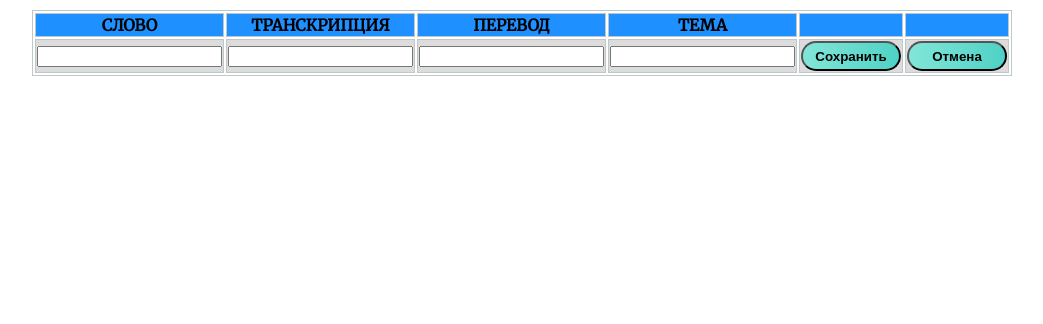
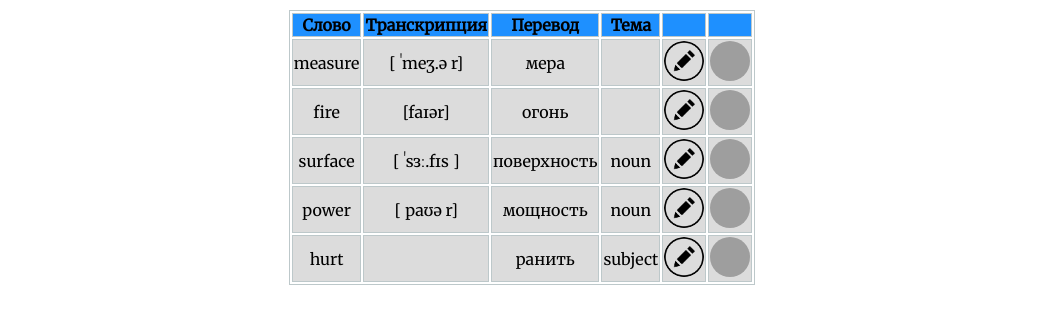
Before and after one commit to your-m1nd/cards, a React (Create React App) app: page /training in a window 1280 px wide. Shown: the top 324 px of the page, without its empty margins (118-1161 px from the left). Built offline with nearby package versions, Linux system fonts and the light colour scheme; grey boxes are pictures that could not be loaded; a web font is replaced by a local one.

Commit message:
add arrows to slider, change settings to slider, change learning table

```diff
--- a/src/components/comps/Card/Card.jsx
+++ b/src/components/comps/Card/Card.jsx
@@ -13,7 +13,7 @@ const onClick = (id) => {
 
 return (
 <section>
-<button className='arrow-left'></button>
+
 
   <div className={selectedId === id ?'card ' + (isSelected ? 'selected' :'card') : 'card'} key={id} onClick={()=>{onClick(id)}} >
     <h2 className='card__title'>{english}</h2>
@@ -22,7 +22,7 @@ return (
     <Button className={'card__button' ? 'open' : 'card__button'} name={'Показать перевод'}/>
     {selectedId === id ? <p className='card__translation'>{russian}</p> : <p className='card__translation'></p>}
   </div>
-    <button className='arrow-right'></button>
+
   </section>
 
 )
--- a/src/components/comps/Slider/SimpleSlider.jsx
+++ b/src/components/comps/Slider/SimpleSlider.jsx
@@ -1,16 +1,60 @@
-import React, { Component } from "react";
+import React from "react";
 import Slider from "react-slick";
+import "slick-carousel/slick/slick.css";
+import "slick-carousel/slick/slick-theme.css";
 import './style.css';
-import Card from '../Card/Card';
+//import Card from '../Card/Card';
 
-export default class SimpleSlider extends Component {
-  render() {
+function NextArrow(props) {
+  const { className, onClick } = props;
+  return (
+    <div
+      className={className}
+      style={{ display: "block", background: "black", right: 0 }}
+      onClick={onClick}
+    />
+  );
+}
+
+function PrevArrow(props) {
+  const { className, onClick } = props;
+  return (
+    <div
+      className={className}
+      style={{display: "block", background: "black", left: 0 }}
+      onClick={onClick}
+    />
+  );
+}
+
+
+function SimpleSlider () {
+
     const settings = {
       dots: true,
       infinite: true,
       speed: 500,
       slidesToShow: 1,
-      slidesToScroll: 1
+      slidesToScroll: 1,
+      nextArrow: <NextArrow />,
+      prevArrow: <PrevArrow />,
+      initialSlide: 0,
+      responsive: [
+        {
+          breakpoint: 1024,
+          settings: {
+            slidesToShow: 1,
+            slidesToScroll: 1,
+          }
+        },
+        {
+          breakpoint: 768,
+          settings: {
+            slidesToShow: 1,
+          }
+        },
+
+      ]
     };
 
 
@@ -19,7 +63,7 @@ export default class SimpleSlider extends Component {
         <h2> Single Item</h2>
         <Slider {...settings}>
           <div>
-          <Card/>
+        1
           </div>
           <div>
             <h3>2</h3>
@@ -39,5 +83,7 @@ export default class SimpleSlider extends Component {
         </Slider>
       </div>
     );
-  }
-}
+
+    }
+
+    export default SimpleSlider;
--- a/src/components/pages/Training/Training.jsx
+++ b/src/components/pages/Training/Training.jsx
@@ -1,9 +1,9 @@
 import React from 'react';
-import DataList from '../../views/DataList/DataList';
+import Table from '../../views/DataList/Table';
 
 function Training() {
     return <React.Fragment>
-    <DataList />
+    <Table />
     </React.Fragment>
 }
 
--- a/src/components/views/DataList/DataList.jsx
+++ b/src/components/views/DataList/DataList.jsx
@@ -37,6 +37,7 @@ function DataList() {
      {data2}
   </tbody>
 </table>}
+
 {isSave && <table>
      <tr>
         <th>СЛОВО</th>
--- /dev/null
+++ b/src/components/views/DataList/Table.jsx
@@ -0,0 +1,125 @@
+import React, {useState} from 'react';
+import './DataList.scss';
+import Data from '../../comps/Data/Data.json';
+
+const data = JSON.stringify(Data);
+const data1 = JSON.parse(data);
+
+function Table() {
+
+    const [isEdit, setIsEdit] = useState(false);
+    const [isSave, setIsSave] = useState(false);
+
+
+    const [InputEnglish, setInputEnglish] = useState('');
+    const [InputTranscription, setInputTranscription] = useState('');
+    const [InputRussian, setInputRussian] = useState('');
+    const [InputTags, setInputTags] = useState('');
+
+    let data2 = data1.map((data1) => {
+       return <tr key={data1.id}>
+          <td>{data1.english}</td>
+          <td>{data1.transcription}</td>
+          <td>{data1.russian}</td>
+          <td>{data1.tags}</td>
+          <td><button onClick={()=>{setIsEdit(true)}} className='edit-button'></button></td>
+          <td><button onClick={()=>{setIsSave(true)}} className='delete-button'></button></td>
+              </tr>;
+    });
+
+    return <React.Fragment>
+
+
+      {!isEdit &&
+    <table>
+       <thead>
+          <tr>
+             <th>Слово</th>
+             <th>Транскрипция</th>
+             <th>Перевод</th>
+             <th>Тема</th>
+             <th className='common-buttons'></th>
+             <th className='common-buttons'></th>
+          </tr>
+       </thead>
+       <tbody>
+          {data2}
+       </tbody>
+       </table>}
+
+       {isEdit && <table>
+       <thead>
+          <tr>
+             <th>Слово</th>
+             <th>Транскрипция</th>
+             <th>Перевод</th>
+             <th>Тема</th>
+             <th className='common-buttons'></th>
+             <th className='common-buttons'></th>
+          </tr>
+       </thead>
+       <tbody>
+       <tr>
+    <td><input value={InputEnglish} type='text' onChange={event => setInputEnglish(event.target.value)}></input></td>
+    <td><input value={InputTranscription} type='text' onChange={event => setInputTranscription(event.target.value)}></input></td>
+    <td><input value={InputRussian} type='text' onChange={event => setInputRussian(event.target.value)}></input></td>
+    <td><input value={InputTags} type='text' onChange={event => setInputTags(event.target.value)}></input></td>
+    <td><button onClick={()=>{setIsEdit(true)}} className='save-button'>Сохранить</button></td>
+    <td><button className='cancel-button'>Отмена</button></td>
+    </tr>
+    <tr>
+          <td>{InputEnglish}</td>
+          <td>{InputTranscription}</td>
+          <td>{InputRussian}</td>
+          <td>{InputTags}</td>
+          <td><button onClick={()=>{setIsEdit(true)}} className='edit-button'></button></td>
+          <td><button onClick={()=>{setIsSave(true)}} className='delete-button'></button></td>
+              </tr>
+       </tbody>
+       </table>}
+
+       {isSave && <table>
+       <thead>
+       <tr>
+          <th>Слово</th>
+          <th>Транскрипция</th>
+          <th>Перевод</th>
+          <th>Тема</th>
+          <th className='common-buttons'></th>
+          <th className='common-buttons'></th>
+       </tr>
+    </thead>
+    <tbody>
+       {data2}
+    </tbody>
+    </table>
+       }
+
+       </React.Fragment>
+}
+
+export default Table;
+
+/*{isEdit &&
+    <table>
+    <thead>
+       <tr>
+          <th>Слово</th>
+          <th>Транскрипция</th>
+          <th>Перевод</th>
+          <th>Тема</th>
+          <th className='common-buttons'></th>
+          <th className='common-buttons'></th>
+       </tr>
+    </thead>
+    <tbody>
+    <tr>
+ <td><input type='text'></input></td>
+ <td><input type='text'></input></td>
+ <td><input type='text'></input></td>
+ <td><input type='text'></input></td>
+ <td><button onClick={()=>{setIsEdit(true)}} className='save-button'>Сохранить</button></td>
+ <td><button className='cancel-button'>Отмена</button></td>
+ </tr>
+    </tbody>
+    </table>} */
```
